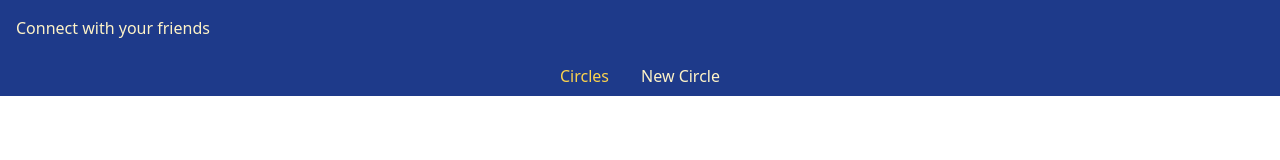
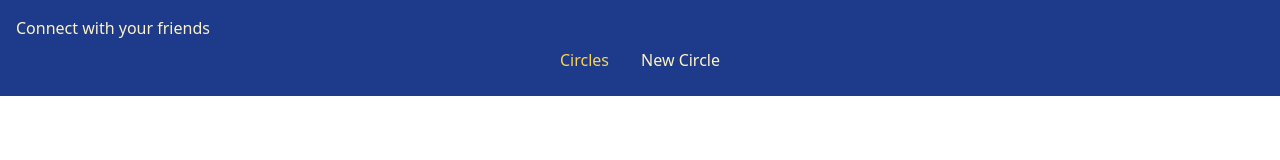
Before and after one commit to guysbryant/connect-react-client, a React (Create React App) app: page / in a window 1280 px wide. Shown: the top 160 px of the page. Built offline with nearby package versions, Linux system fonts and the light colour scheme; no server answers.

Commit message:
Move nav bar to it's own component rendered in Header

```diff
--- a/src/App.jsx
+++ b/src/App.jsx
@@ -5,10 +5,10 @@ import Footer from './components/Footer'
 
 function App() {
     return (
-        <div className="App" class="flex flex-col h-screen">
-          <Header />
-          <Main />
-          <Footer />
+        <div className="App flex flex-col h-screen">
+            <Header />
+            <Main />
+            <Footer />
         </div>
     );
 }
--- a/src/components/Header.jsx
+++ b/src/components/Header.jsx
@@ -1,9 +1,11 @@
 import React from 'react'
+import NavBar from './NavBar'
 
 const Header = () =>{
 return(
   <header className="bg-blue-900 text-yellow-100 p-4">
     Connect with your friends
+    <NavBar />
   </header>
 
 )}
--- a/src/components/Main.jsx
+++ b/src/components/Main.jsx
@@ -1,5 +1,5 @@
 import React from 'react'
-import { BrowserRouter as Router, Switch, Route, NavLink } from "react-router-dom"
+import { BrowserRouter as Switch, Route } from "react-router-dom"
 import Circles from '../containers/Circles'
 import CircleForm from '../containers/CircleForm'
 import CircleShow from '../containers/CircleShow'
@@ -9,33 +9,14 @@ import NewPost from '../containers/NewPost'
 const Main = () =>{
   return(
     <main className="flex-1 overflow-y-auto p5">
-        <Router>
-          <nav className="text-center bg-blue-900 text-yellow-100" >
-            <NavLink
-              className="inline-block px-4 py-2"
-              exact
-              to="/"
-              activeClassName="text-yellow-300"
-            >
-              Circles
-            </NavLink>
-            <NavLink
-              className="inline-block px-4 py-2"
-              to="/circles/new"
-              activeClassName="text-yellow-300"
-            >
-              New Circle
-            </NavLink>
-          </nav>
-          <Switch>
+        <Switch>
             <Route exact path="/">
-              <Circles />
+                <Circles />
             </Route>
             <Route path="/circles/new" component={CircleForm}/>
             <Route path="/circles/:circleId/posts/new" component={NewPost}/>
             <Route path="/circles/:circleId" component={CircleShow}/>
-          </Switch>
-        </Router>
+        </Switch>
     </main>
   )
 }
--- /dev/null
+++ b/src/components/NavBar.jsx
@@ -0,0 +1,26 @@
+import React from 'react'
+import { BrowserRouter as Route, NavLink } from "react-router-dom"
+
+const NavBar = () => {
+    return (
+        <nav className="text-center bg-blue-900 text-yellow-100" >
+            <NavLink
+                className="inline-block px-4 py-2"
+                exact
+                to="/"
+                activeClassName="text-yellow-300"
+            >
+                Circles
+            </NavLink>
+            <NavLink
+                className="inline-block px-4 py-2"
+                to="/circles/new"
+                activeClassName="text-yellow-300"
+            >
+                New Circle
+            </NavLink>
+        </nav>
+    )
+}
+
+export default NavBar
--- a/src/index.jsx
+++ b/src/index.jsx
@@ -3,11 +3,14 @@ import ReactDOM from 'react-dom';
 import { Provider } from 'react-redux'
 import App from './App';
 import store from './store'
+import { BrowserRouter as Router, Switch, Route, NavLink } from "react-router-dom"
 
 ReactDOM.render(
   <React.StrictMode>
     <Provider store={store}>
-      <App />
+        <Router>
+            <App />
+        </Router>
     </Provider>
   </React.StrictMode>,
   document.getElementById('root')
```
